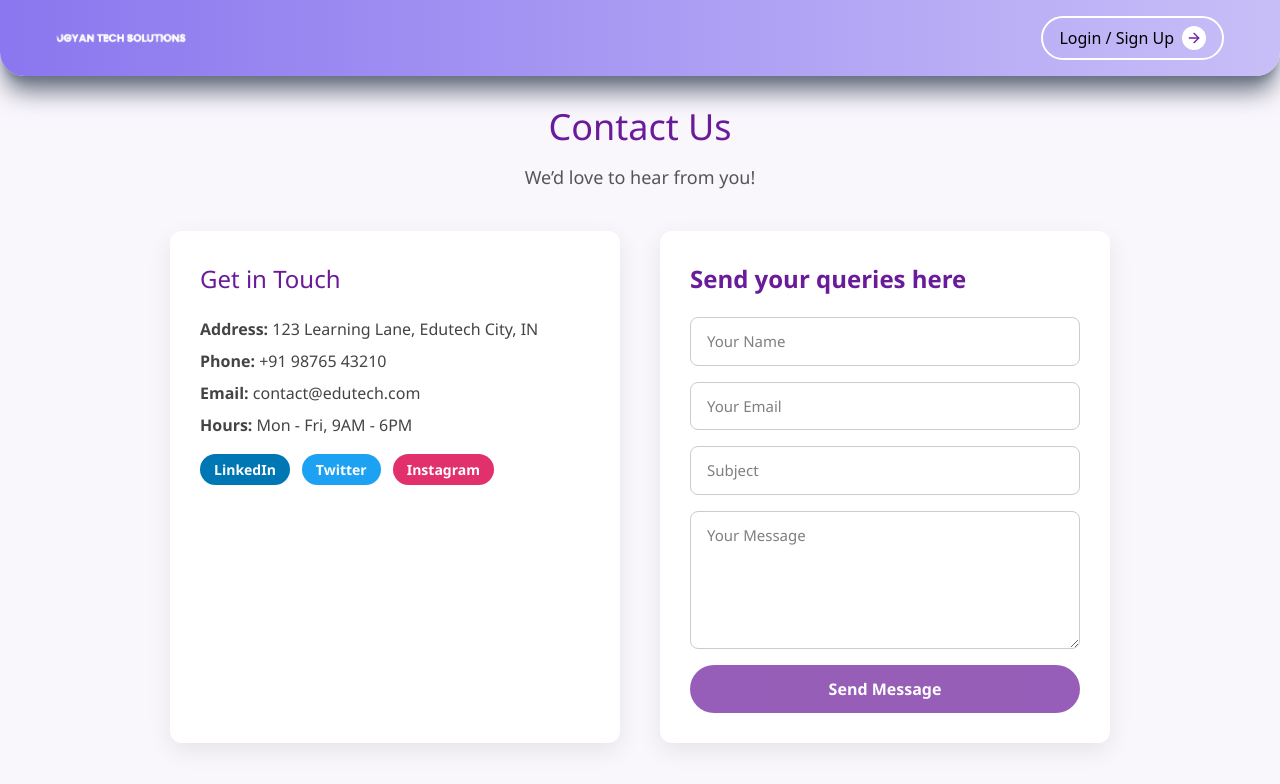
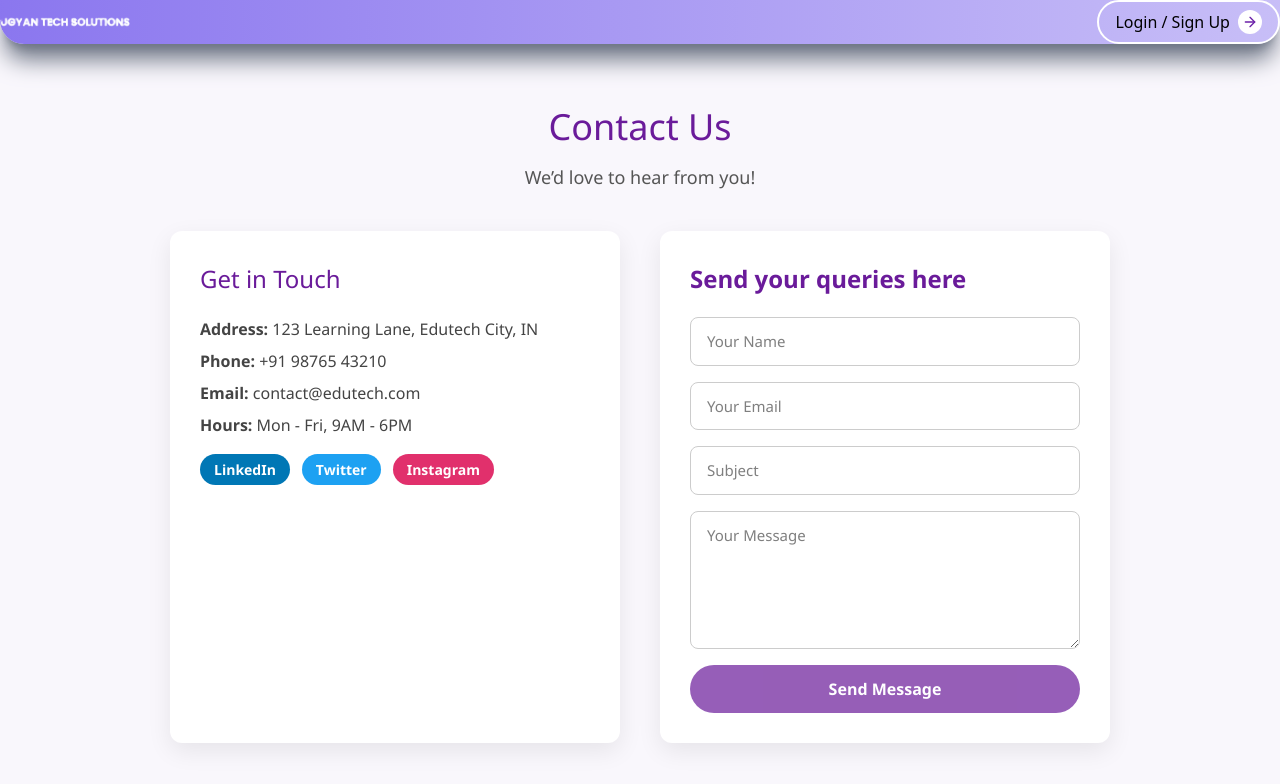
Before and after one commit to vijay120922/Ugyan-Tech-Solutions, a React (Vite) app: page /contact-us in a window 1280 px wide. Shown: the top 784 px of the page. Built offline with nearby package versions, Linux system fonts and the light colour scheme.

Commit message:
Navbar changes done!

```diff
--- a/src/components/Navbar.css
+++ b/src/components/Navbar.css
@@ -71,7 +71,7 @@
 }
 
 /* Responsive behavior */
-@media screen and (max-width: 768px) {
+@media screen and (max-width: 1033px) {
   .nav-links {
     flex-direction: column;
     align-items: flex-start;
--- a/src/components/Navbar.jsx
+++ b/src/components/Navbar.jsx
@@ -24,9 +24,10 @@ const Navbar = ({ user }) => {
     <nav
       className={`${
         isAtTop && location.pathname === "/" ? "bg-transparent" : "gradient-bg shadow-xl shadow-gray-500"
-      } w-full fixed top-0 z-50 transition-all duration-150 rounded-b-3xl`}
+      } w-full fixed top-0 z-50 transition-all duration-150 rounded-b-3xl p-5 lg:p-0`}
     >
-      <div className="flex justify-between items-center p-4 max-w-[1200px] mx-auto">
+
+      <div className="flex justify-between items-center w-full mx-auto">
         <img
           className="object-contain w-[130px] cursor-pointer"
           src="/logo1.png"
@@ -34,36 +35,34 @@ const Navbar = ({ user }) => {
           onClick={() => nav("/")}
         />
 
-        {/* Hamburger icon for small screens */}
-        <div className="md:hidden">
+        <div className="lg:hidden">
           <button onClick={() => setMenuOpen(!menuOpen)}>
             {menuOpen ? <X size={26} /> : <Menu size={26} />}
           </button>
         </div>
 
-        {/* Main nav menu */}
         <div
-          className={`nav-links md:flex gap-10 items-center text-[1em] ${
-            menuOpen ? "flex flex-col absolute top-[70px] left-0 w-full bg-white p-6 shadow-md rounded-b-xl z-40" : "hidden"
-          } md:static md:flex-row md:bg-transparent`}
+          className={`nav-links lg:flex gap-2 w-full items-center md:justify-start lg:justify-between text-[1em] ${
+            menuOpen ? "flex flex-col absolute top-[70px] left-0 w-full bg-white p-6 rounded-b-xl z-40" : "hidden"
+          } lg:static lg:flex-row lg:bg-transparent`}
         >
-          <NavLink to="/" className="nav-item" style={{ "--i": 1 }}>
+          <NavLink to="/" className="nav-item" style={{ "--i": 1 }} onClick={()=>setMenuOpen(false)} >
             Home
           </NavLink>
-          <NavLink to="/courses" className="nav-item" style={{ "--i": 2 }}>
+          <NavLink to="/courses" className="nav-item" style={{ "--i": 2 }} onClick={()=>setMenuOpen(false)}>
             Courses
           </NavLink>
-          <NavLink to="/why-choose-us" className="nav-item" style={{ "--i": 3 }}>
+          <NavLink to="/why-choose-us" className="nav-item" style={{ "--i": 3 }} onClick={()=>setMenuOpen(false)}>
             Why Choose Us
           </NavLink>
-          <NavLink to="/about-us" className="nav-item" style={{ "--i": 4 }}>
+          <NavLink to="/about-us" className="nav-item" style={{ "--i": 4 }} onClick={()=>setMenuOpen(false)}>
             About Us
           </NavLink>
-          <NavLink to="/contact-us" className="nav-item" style={{ "--i": 5 }}>
+          <NavLink to="/contact-us" className="nav-item" style={{ "--i": 5 }} onClick={()=>setMenuOpen(false)}>
             Contact Us
           </NavLink>
 
-          <button className="login-btn mt-4 md:mt-0" onClick={() => nav('/loginorSignup')}>
+          <button className="login-btn mt-4 md:mt-0" onClick={() => {nav('/loginorSignup');setMenuOpen(false)}} >
             Login / Sign Up
             <span className="login-arrow">
               <ArrowRight size={16} />
```
